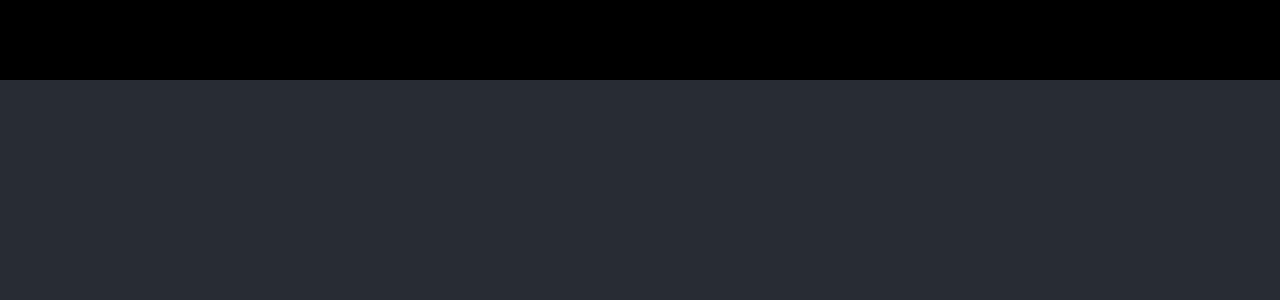
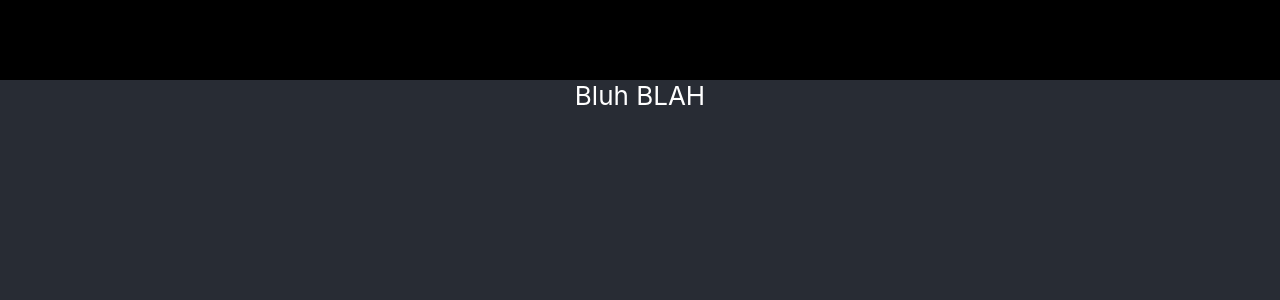
Before and after one commit to LeroyHutchinsonJ/creep-appV2, a React (Create React App) app: page / in a window 1280 px wide. Shown: the top 300 px of the page. Built offline with nearby package versions, Linux system fonts and the light colour scheme.

Commit message:
Created a details page
Created a details page to hold the details about the person

```diff
--- a/src/App.js
+++ b/src/App.js
@@ -7,6 +7,7 @@ import {Provider} from 'react-redux';
 //The store is where all of the state stuff is stored
 import {createStore, Store} from "redux";
 
+import Details from './Details.js'
 
 const initialState = {
     email:''
@@ -38,10 +39,7 @@ function App() {
 
           <div className="App">
           <InputBox/>
-
-          <div className="Details">
-              <div>{store.state}</div>
-          </div>
+          <Details/>
             </div>
       </Provider>
 
--- /dev/null
+++ b/src/Details.js
@@ -0,0 +1,19 @@
+import React from 'react'
+import "./App.css"
+import connect from "react-redux/es/connect/connect";
+
+class Details extends React.Component{
+    render() {
+        return(<div className= "Details">Bluh BLAH </div>)
+    }
+}
+
+//Takes state and picks out what we want from it
+var mapStateToProps = (state) =>{
+    //Takes out the email from state
+    return{
+        email:state.email
+    };
+}
+//Looks into redux and passes state to mapStateToProps, that function returns something to details as a prop
+export default connect(mapStateToProps)(Details);
--- a/src/InputBox.js
+++ b/src/InputBox.js
@@ -8,8 +8,8 @@ class InputBox extends React.Component{
     }
 
     //Create an action type that takes the text when enter is clicked
-    onEnterClick = email =>{
-        this.props.dispatch(    {type:'EnterWasPressed', email:{email} }   )
+    onEnterClick = text =>{
+        this.props.dispatch(    {type:'EnterWasPressed', email:{text} }   )
     }
 
 
```
